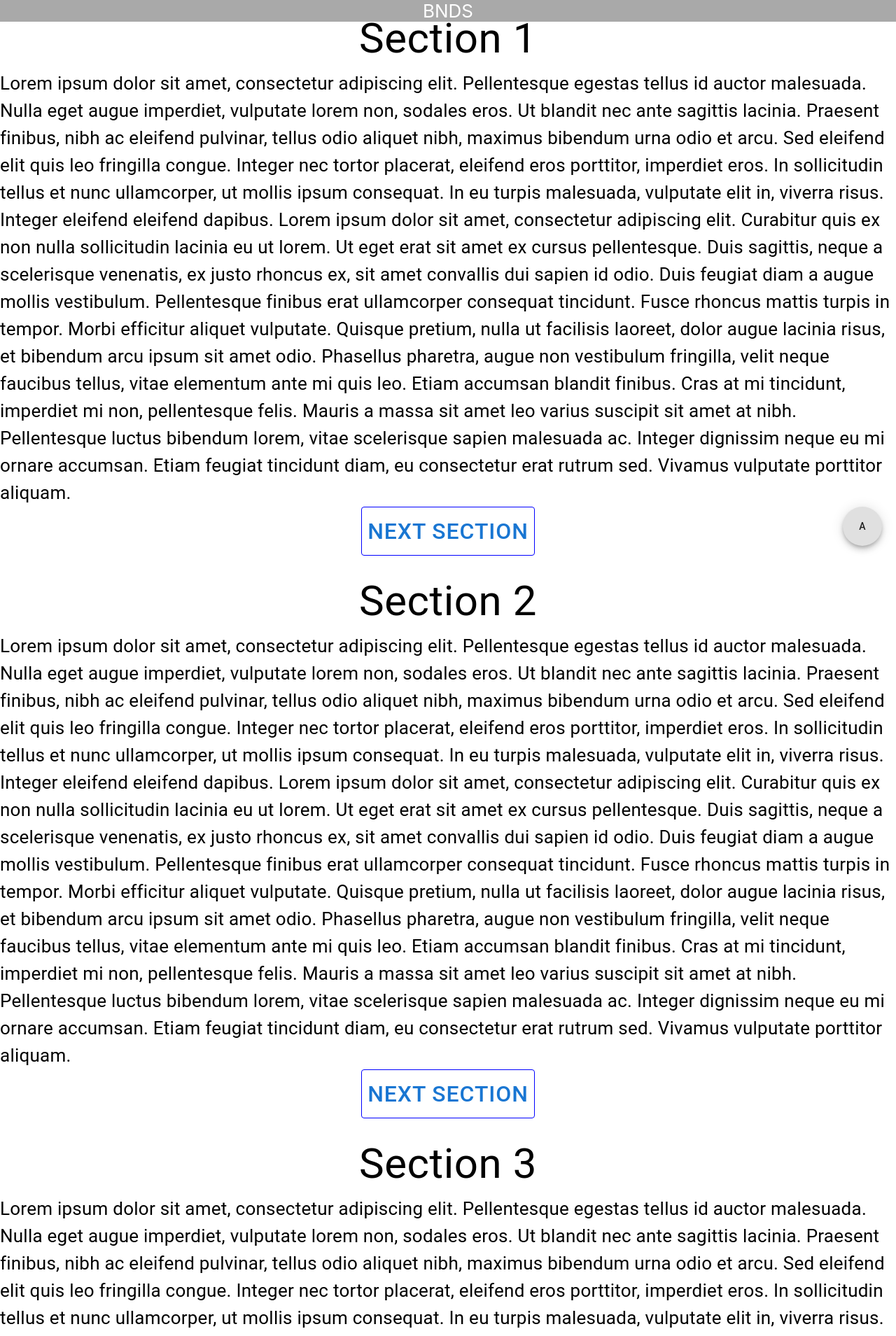
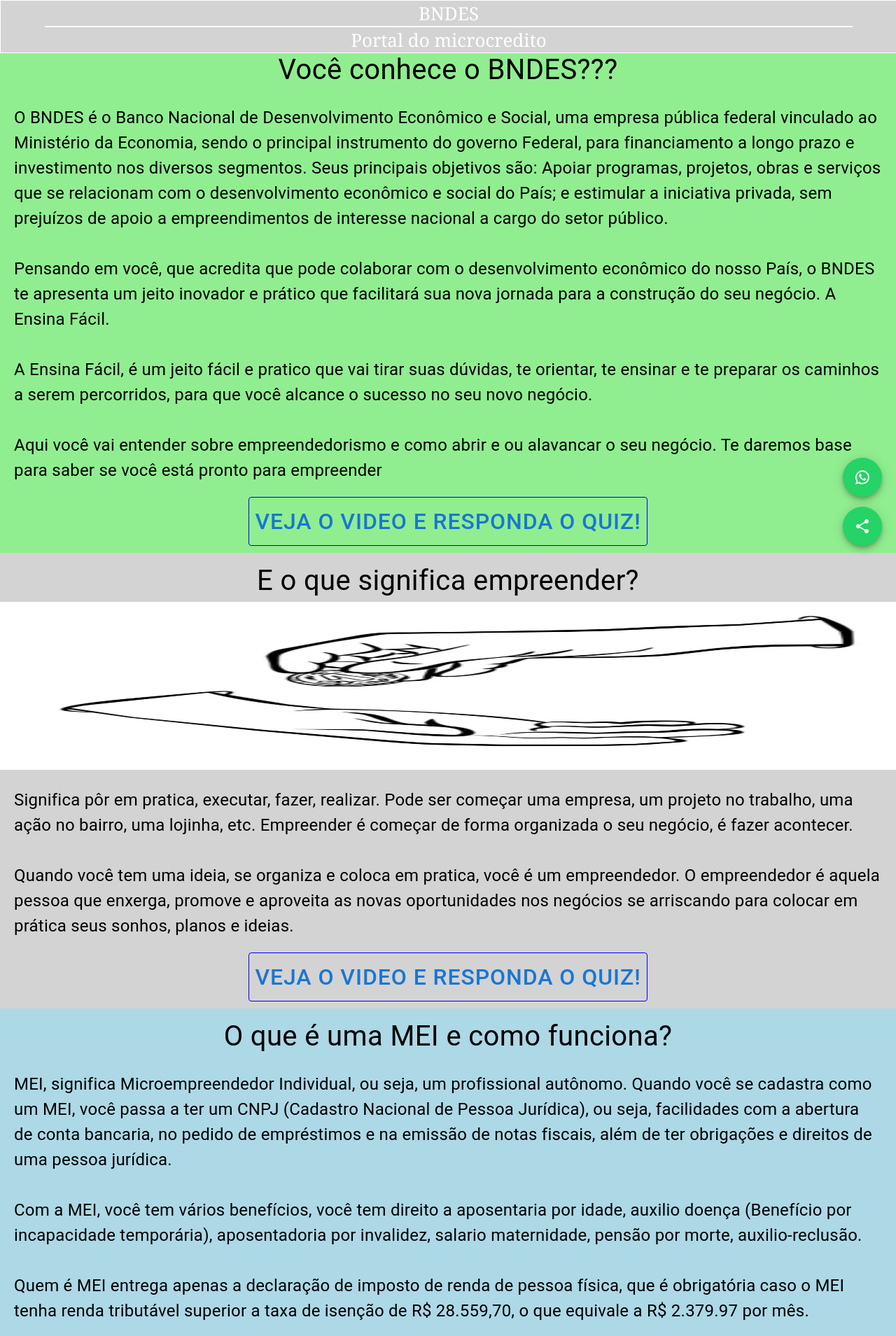
Before and after one commit to JvPy/projeto-bnds, a React (Create React App) app: page / in a window 1280 px wide. Shown: the top 1909 px of the page at 70% size. Built offline with nearby package versions, Linux system fonts and the light colour scheme.

Commit message:
Add modal and images

```diff
--- a/package.json
+++ b/package.json
@@ -5,6 +5,7 @@
   "dependencies": {
     "@emotion/react": "^11.10.4",
     "@emotion/styled": "^11.10.4",
+    "@mui/icons-material": "^5.10.6",
     "@mui/material": "^5.10.8",
     "@mui/system": "^5.10.8",
     "@testing-library/jest-dom": "^5.16.5",
--- a/src/App.tsx
+++ b/src/App.tsx
@@ -1,26 +1,55 @@
-import React from 'react';
+import React, { useState } from 'react';
 import Footer from './components/footer';
 import Navbar from './components/navbar';
 import Section from './components/section';
-import WhatsappFloater from './components/whatsappFloater';
+import WhatsappFloater from './components/floaters/whatsappFloater';
+import ShareFloater from './components/floaters/shareFloater';
+import Modal from './components/modal';
 
 function App() {
+  const [isOpen, setIsOpen] = useState<boolean>(false)
+
+  const handleClose = () => {
+    setIsOpen(false);
+  }
+
+  const handleOpen = () => {
+    setIsOpen(true);
+  }
+
   return (
     <>
       <Navbar />
-      <Section title="Section 1"> Lorem ipsum dolor sit amet, consectetur adipiscing elit. Pellentesque egestas tellus id auctor malesuada. Nulla eget augue imperdiet, vulputate lorem non, sodales eros. Ut blandit nec ante sagittis lacinia. Praesent finibus, nibh ac eleifend pulvinar, tellus odio aliquet nibh, maximus bibendum urna odio et arcu. Sed eleifend elit quis leo fringilla congue. Integer nec tortor placerat, eleifend eros porttitor, imperdiet eros. In sollicitudin tellus et nunc ullamcorper, ut mollis ipsum consequat. In eu turpis malesuada, vulputate elit in, viverra risus. Integer eleifend eleifend dapibus. Lorem ipsum dolor sit amet, consectetur adipiscing elit. Curabitur quis ex non nulla sollicitudin lacinia eu ut lorem. Ut eget erat sit amet ex cursus pellentesque. Duis sagittis, neque a scelerisque venenatis, ex justo rhoncus ex, sit amet convallis dui sapien id odio. Duis feugiat diam a augue mollis vestibulum. Pellentesque finibus erat ullamcorper consequat tincidunt. Fusce rhoncus mattis turpis in tempor.
-
-Morbi efficitur aliquet vulputate. Quisque pretium, nulla ut facilisis laoreet, dolor augue lacinia risus, et bibendum arcu ipsum sit amet odio. Phasellus pharetra, augue non vestibulum fringilla, velit neque faucibus tellus, vitae elementum ante mi quis leo. Etiam accumsan blandit finibus. Cras at mi tincidunt, imperdiet mi non, pellentesque felis. Mauris a massa sit amet leo varius suscipit sit amet at nibh. Pellentesque luctus bibendum lorem, vitae scelerisque sapien malesuada ac. Integer dignissim neque eu mi ornare accumsan. Etiam feugiat tincidunt diam, eu consectetur erat rutrum sed. Vivamus vulputate porttitor aliquam.</Section>
-      <Section title="Section 2"> Lorem ipsum dolor sit amet, consectetur adipiscing elit. Pellentesque egestas tellus id auctor malesuada. Nulla eget augue imperdiet, vulputate lorem non, sodales eros. Ut blandit nec ante sagittis lacinia. Praesent finibus, nibh ac eleifend pulvinar, tellus odio aliquet nibh, maximus bibendum urna odio et arcu. Sed eleifend elit quis leo fringilla congue. Integer nec tortor placerat, eleifend eros porttitor, imperdiet eros. In sollicitudin tellus et nunc ullamcorper, ut mollis ipsum consequat. In eu turpis malesuada, vulputate elit in, viverra risus. Integer eleifend eleifend dapibus. Lorem ipsum dolor sit amet, consectetur adipiscing elit. Curabitur quis ex non nulla sollicitudin lacinia eu ut lorem. Ut eget erat sit amet ex cursus pellentesque. Duis sagittis, neque a scelerisque venenatis, ex justo rhoncus ex, sit amet convallis dui sapien id odio. Duis feugiat diam a augue mollis vestibulum. Pellentesque finibus erat ullamcorper consequat tincidunt. Fusce rhoncus mattis turpis in tempor.
-
-Morbi efficitur aliquet vulputate. Quisque pretium, nulla ut facilisis laoreet, dolor augue lacinia risus, et bibendum arcu ipsum sit amet odio. Phasellus pharetra, augue non vestibulum fringilla, velit neque faucibus tellus, vitae elementum ante mi quis leo. Etiam accumsan blandit finibus. Cras at mi tincidunt, imperdiet mi non, pellentesque felis. Mauris a massa sit amet leo varius suscipit sit amet at nibh. Pellentesque luctus bibendum lorem, vitae scelerisque sapien malesuada ac. Integer dignissim neque eu mi ornare accumsan. Etiam feugiat tincidunt diam, eu consectetur erat rutrum sed. Vivamus vulputate porttitor aliquam.</Section>
-      <Section title="Section 3"> Lorem ipsum dolor sit amet, consectetur adipiscing elit. Pellentesque egestas tellus id auctor malesuada. Nulla eget augue imperdiet, vulputate lorem non, sodales eros. Ut blandit nec ante sagittis lacinia. Praesent finibus, nibh ac eleifend pulvinar, tellus odio aliquet nibh, maximus bibendum urna odio et arcu. Sed eleifend elit quis leo fringilla congue. Integer nec tortor placerat, eleifend eros porttitor, imperdiet eros. In sollicitudin tellus et nunc ullamcorper, ut mollis ipsum consequat. In eu turpis malesuada, vulputate elit in, viverra risus. Integer eleifend eleifend dapibus. Lorem ipsum dolor sit amet, consectetur adipiscing elit. Curabitur quis ex non nulla sollicitudin lacinia eu ut lorem. Ut eget erat sit amet ex cursus pellentesque. Duis sagittis, neque a scelerisque venenatis, ex justo rhoncus ex, sit amet convallis dui sapien id odio. Duis feugiat diam a augue mollis vestibulum. Pellentesque finibus erat ullamcorper consequat tincidunt. Fusce rhoncus mattis turpis in tempor.
-
-Morbi efficitur aliquet vulputate. Quisque pretium, nulla ut facilisis laoreet, dolor augue lacinia risus, et bibendum arcu ipsum sit amet odio. Phasellus pharetra, augue non vestibulum fringilla, velit neque faucibus tellus, vitae elementum ante mi quis leo. Etiam accumsan blandit finibus. Cras at mi tincidunt, imperdiet mi non, pellentesque felis. Mauris a massa sit amet leo varius suscipit sit amet at nibh. Pellentesque luctus bibendum lorem, vitae scelerisque sapien malesuada ac. Integer dignissim neque eu mi ornare accumsan. Etiam feugiat tincidunt diam, eu consectetur erat rutrum sed. Vivamus vulputate porttitor aliquam.</Section>
-      <Section title="Section 4"> Lorem ipsum dolor sit amet, consectetur adipiscing elit. Pellentesque egestas tellus id auctor malesuada. Nulla eget augue imperdiet, vulputate lorem non, sodales eros. Ut blandit nec ante sagittis lacinia. Praesent finibus, nibh ac eleifend pulvinar, tellus odio aliquet nibh, maximus bibendum urna odio et arcu. Sed eleifend elit quis leo fringilla congue. Integer nec tortor placerat, eleifend eros porttitor, imperdiet eros. In sollicitudin tellus et nunc ullamcorper, ut mollis ipsum consequat. In eu turpis malesuada, vulputate elit in, viverra risus. Integer eleifend eleifend dapibus. Lorem ipsum dolor sit amet, consectetur adipiscing elit. Curabitur quis ex non nulla sollicitudin lacinia eu ut lorem. Ut eget erat sit amet ex cursus pellentesque. Duis sagittis, neque a scelerisque venenatis, ex justo rhoncus ex, sit amet convallis dui sapien id odio. Duis feugiat diam a augue mollis vestibulum. Pellentesque finibus erat ullamcorper consequat tincidunt. Fusce rhoncus mattis turpis in tempor.
-
-Morbi efficitur aliquet vulputate. Quisque pretium, nulla ut facilisis laoreet, dolor augue lacinia risus, et bibendum arcu ipsum sit amet odio. Phasellus pharetra, augue non vestibulum fringilla, velit neque faucibus tellus, vitae elementum ante mi quis leo. Etiam accumsan blandit finibus. Cras at mi tincidunt, imperdiet mi non, pellentesque felis. Mauris a massa sit amet leo varius suscipit sit amet at nibh. Pellentesque luctus bibendum lorem, vitae scelerisque sapien malesuada ac. Integer dignissim neque eu mi ornare accumsan. Etiam feugiat tincidunt diam, eu consectetur erat rutrum sed. Vivamus vulputate porttitor aliquam.</Section>
+      <div style={{paddingTop: 60}}/>
+      <Modal isOpen={isOpen} handleClose={() => handleClose()}/>
+      <Section title="Você conhece o BNDES???" color="lightgreen" handleOpen={handleOpen} handleClose={handleClose}>
+        O BNDES é o Banco Nacional de Desenvolvimento Econômico e Social, uma empresa pública federal vinculado ao Ministério da Economia, sendo o principal instrumento do governo Federal, para financiamento a longo prazo e investimento nos diversos segmentos. Seus principais objetivos são: Apoiar programas, projetos, obras e serviços que se relacionam com o desenvolvimento econômico e social do País; e estimular a iniciativa privada, sem prejuízos de apoio a empreendimentos de interesse nacional a cargo do setor público.
+        <br /><br />
+        Pensando em você, que acredita que pode colaborar com o desenvolvimento econômico do nosso País, o BNDES te apresenta um jeito inovador e prático que facilitará sua nova jornada para a construção do seu negócio. A Ensina Fácil.
+        <br /><br />
+        A Ensina Fácil, é um jeito fácil e pratico que vai tirar suas dúvidas, te orientar, te ensinar e te preparar os caminhos a serem percorridos, para que você alcance o sucesso no seu novo negócio.
+        <br /><br />
+        Aqui você vai entender sobre empreendedorismo e como abrir e ou alavancar o seu negócio. Te daremos base para saber se você está pronto para empreender
+      </ Section>
+      <Section title="E o que significa empreender?" color="lightgray" image="loan.png">
+        Significa pôr em pratica, executar, fazer, realizar. Pode ser começar uma empresa, um projeto no trabalho, uma ação no bairro, uma lojinha, etc. Empreender é começar de forma organizada o seu negócio, é fazer acontecer.
+        <br /><br />
+        Quando você tem uma ideia, se organiza e coloca em pratica, você é um empreendedor. O empreendedor é aquela pessoa que enxerga, promove e aproveita as novas oportunidades nos negócios se arriscando para colocar em prática seus sonhos, planos e ideias.
+      </Section>
+      <Section title="O que é uma MEI e como funciona?" color="lightblue">
+        MEI, significa Microempreendedor Individual, ou seja, um profissional autônomo. Quando você se cadastra como um MEI, você passa a ter um CNPJ (Cadastro Nacional de Pessoa Jurídica), ou seja, facilidades com a abertura de conta bancaria, no pedido de empréstimos e na emissão de notas fiscais, além de ter obrigações e direitos de uma pessoa jurídica.
+        <br /><br />
+        Com a MEI, você tem vários benefícios, você tem direito a aposentaria por idade, auxilio doença (Benefício por incapacidade temporária), aposentadoria por invalidez, salario maternidade, pensão por morte, auxilio-reclusão.
+        <br /><br />
+        Quem é MEI entrega apenas a declaração de imposto de renda de pessoa física, que é obrigatória caso o MEI tenha renda tributável superior a taxa de isenção de R$ 28.559,70, o que equivale a R$ 2.379.97 por mês.
+      </Section>
+      <Section title="Como me formalizar como Microempreendedor individual? " color="lightgray">
+        Através do site www.gov.br- cadastrar Microempreendedor Individual (MEI), preencha o formulário de inscrição de MEI. Assinale as declarações e finalize.
+        <br /><br />
+        Não há custos, é gratuito. E sua despesa mensal será apenas o pagamento mensal do Simples Nacional. Independentemente do valor das notas fiscais que você emitir no mês (e mesmo se não emitir), você vai pagar apenas o valor mensal correspondente a sua área de atuação.
+      </Section>
       <WhatsappFloater />
+      <ShareFloater />
       <Footer />
     </>
   )
--- a/src/components/whatsappFloater.tsx
+++ b/src/components/floaters/Floater.tsx
@@ -1,22 +1,14 @@
 import { Fab } from '@mui/material';
 import { styled } from '@mui/system';
-import React from 'react'
 
 const Floater = styled(Fab)(() => ({
     margin: 0,
     top: 'auto',
     right: 20,
-    bottom: 20,
     left: 'auto',
     position: 'fixed',
+    background: '#25D366',
+    color: 'white'
 }));
 
-const WhatsappFloater = () => {
-    return (
-        <Floater>
-            A
-        </Floater>
-    )
-}
-
-export default WhatsappFloater
+export default Floater
--- /dev/null
+++ b/src/components/floaters/shareFloater.tsx
@@ -0,0 +1,24 @@
+import { Link } from '@mui/material';
+import ShareIcon from '@mui/icons-material/Share';
+import React from 'react'
+import Floater from './Floater';
+import { styled } from '@mui/system';
+
+const StyledFloater = styled(Floater)(() => ({
+    bottom: 20
+}))
+
+const ShareFloater = () => {
+    const uri = "Gostaria de tirar duvidas sobre microcredito!"
+    const encodedUri = encodeURI(uri);
+
+    return (
+        <Link href={`https://wa.me/5517991824123?${encodedUri}`}>
+            <StyledFloater>
+                <ShareIcon />
+            </StyledFloater>
+        </Link>
+    )
+}
+
+export default ShareFloater
--- /dev/null
+++ b/src/components/floaters/whatsappFloater.tsx
@@ -0,0 +1,24 @@
+import { Link } from '@mui/material';
+import WhatsAppIcon from '@mui/icons-material/WhatsApp';
+import { styled } from '@mui/system';
+import React from 'react'
+import Floater from './Floater';
+
+const StyledFloater = styled(Floater)(() => ({
+    bottom: 90
+}))
+
+const WhatsappFloater = () => {
+    const uri = "Gostaria de tirar duvidas sobre microcredito!"
+    const encodedUri = encodeURI(uri);
+
+    return (
+        <Link href={`https://wa.me/5517991824123?${encodedUri}`}>
+            <StyledFloater>
+                <WhatsAppIcon />
+            </StyledFloater>
+        </Link>
+    )
+}
+
+export default WhatsappFloater
--- /dev/null
+++ b/src/components/modal.tsx
@@ -0,0 +1,57 @@
+import { Button, Dialog, DialogActions, DialogContent, DialogContentText, DialogTitle, FormControl, FormControlLabel, FormLabel, Radio, RadioGroup } from '@mui/material';
+import React from 'react'
+
+interface MyProps {
+    isOpen: boolean,
+    handleClose: () => void,
+    handleSend?: () => void,
+}
+
+const Modal = ({isOpen, handleClose, handleSend}: MyProps) => {
+    return (
+        <Dialog open={isOpen}>
+            <DialogTitle id="responsive-dialog-title">
+                Quiz !
+            </DialogTitle>
+            <DialogContent>
+                <DialogContentText>
+                    Veja o video abaixo e se prepare para o quiz!
+                    <iframe src='https://www.youtube.com/embed/E7wJTI-1dvQ'
+                        // frameborder='0'
+                        allow='autoplay; encrypted-media'
+                        // allowfullscreen
+                        title='video'
+                    />
+                </DialogContentText>
+            </DialogContent>
+            <DialogContent>
+                <DialogContentText>
+                    O que significa BNDES
+
+                    <FormControl>
+                        <FormLabel id="demo-radio-buttons-group-label">Gender</FormLabel>
+                        <RadioGroup
+                            aria-labelledby="demo-radio-buttons-group-label"
+                            defaultValue="female"
+                            name="radio-buttons-group"
+                        >
+                            <FormControlLabel value="female" control={<Radio />} label="Banco Nacional" />
+                            <FormControlLabel value="male" control={<Radio />} label="Banco Internacional" />
+                            <FormControlLabel value="other" control={<Radio />} label="Banco Nacional de Desenvolvimento Econômico e Social" />
+                        </RadioGroup>
+                        </FormControl>
+                </DialogContentText>
+            </DialogContent>
+            <DialogActions>
+                <Button autoFocus onClick={() => handleClose()}>
+                    Fechar
+                </Button>
+                <Button onClick={() => handleClose()} autoFocus>
+                    Enviar
+                </Button>
+            </DialogActions>
+        </Dialog>
+    );
+  };
+
+export default Modal;
--- a/src/components/navbar.tsx
+++ b/src/components/navbar.tsx
@@ -2,7 +2,7 @@
 import React from 'react'
 
 const NavbarSection = styled('div')(() => ({
-    background: 'darkgrey',
+    background: 'lightgrey',
     color: 'white',
     maxHeight: '10vh',
     display: 'flex',
@@ -10,13 +10,23 @@
     position: 'fixed',
     width: '100%',
     fontSize: 26,
+    flexDirection: 'column',
+    alignItems: 'center',
+    border: '1px solid white',
+    zIndex: 100
+}))
 
+const Separator = styled('span')(() => ({
+    border: '0.5px solid white',
+    width: '90%'
 }))
 
 const Navbar = () => {
     return (
         <NavbarSection>
-            BNDS
+            BNDES
+            <Separator />
+            Portal do microcredito
         </NavbarSection>
     )
 }
--- a/src/components/section.tsx
+++ b/src/components/section.tsx
@@ -1,24 +1,28 @@
+/* eslint-disable @typescript-eslint/no-unused-vars */
 
 import { Button, Typography } from '@mui/material';
 import { styled } from '@mui/system';
 import React from 'react'
+import loan from '../static/loan.png'
 
 const PageSection = styled('div')(() => ({
     paddingBottom: '10px',
     paddingTop: '10px',
-    minHeight: '80vh',
+    minHeight: '60vh',
 }));
 
 const Title = styled(Typography)(() => ({
     display: 'flex',
     justifyContent: 'center',
-    fontSize: 60
+    fontSize: 40,
+    textAlign: 'center'
 }))
 
 const Text = styled(Typography)(() => ({
     display: 'flex',
     justifyContent: 'center',
-    fontSize: 26
+    fontSize: 24,
+    padding: 20
 }))
 
 const NextSection = styled('div')(() => ({
@@ -31,15 +35,16 @@
     border: '1px solid blue'
 }))
 
-const Section = ({children, title, id, nextSection}: any) => {
+const Section = ({children, title, id, nextSection, color, image, handleOpen}: any) => {
     return (
-        <PageSection id={id}>
+        <PageSection id={id} style={{backgroundColor: color}}>
             <Title>{title}</Title>
+            {image && <img src={loan} alt='' style={{ width: '100%', height: '30vh' }}/>}
             <Text>
                 {children}
             </Text>
             <NextSection>
-                <NextSectionButton>Next Section</NextSectionButton>
+                <NextSectionButton onClick={() => handleOpen()}>Veja o video e responda o quiz!</NextSectionButton>
             </NextSection>
         </PageSection>
     )
--- a/src/index.css
+++ b/src/index.css
@@ -1,13 +1,10 @@
 body {
   margin: 0;
-  font-family: -apple-system, BlinkMacSystemFont, 'Segoe UI', 'Roboto', 'Oxygen',
-    'Ubuntu', 'Cantarell', 'Fira Sans', 'Droid Sans', 'Helvetica Neue',
-    sans-serif;
+  font-family: "Means Web", "Georgia", "Times", "Times New Roman", "serif";
   -webkit-font-smoothing: antialiased;
   -moz-osx-font-smoothing: grayscale;
 }
 
 code {
-  font-family: source-code-pro, Menlo, Monaco, Consolas, 'Courier New',
-    monospace;
+  font-family: "Means Web", Georgia, Times, Times New Roman, serif;
 }
```
Also changed, not shown: src/components/footer.tsx (+5 -2 lines), src/static/loan.png (added), 1 other file (tests, documents, lock files or other folders).
